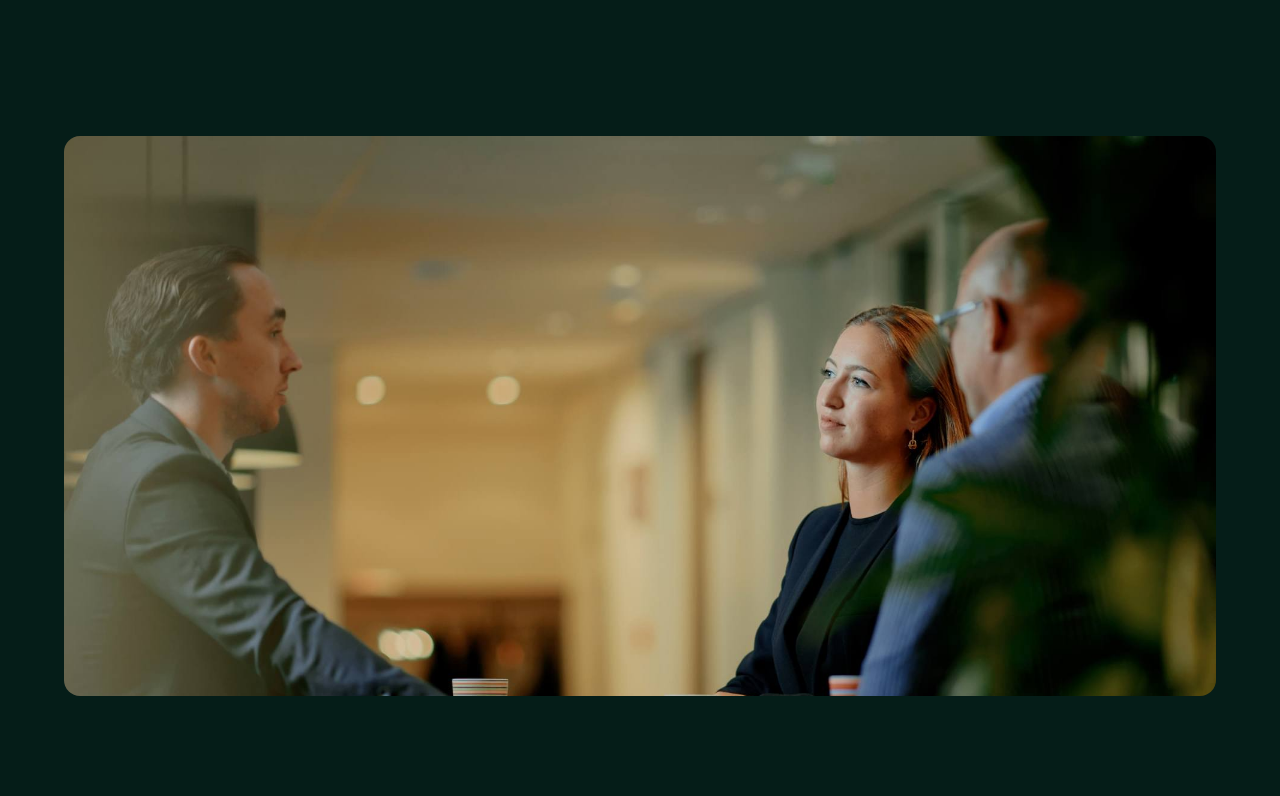
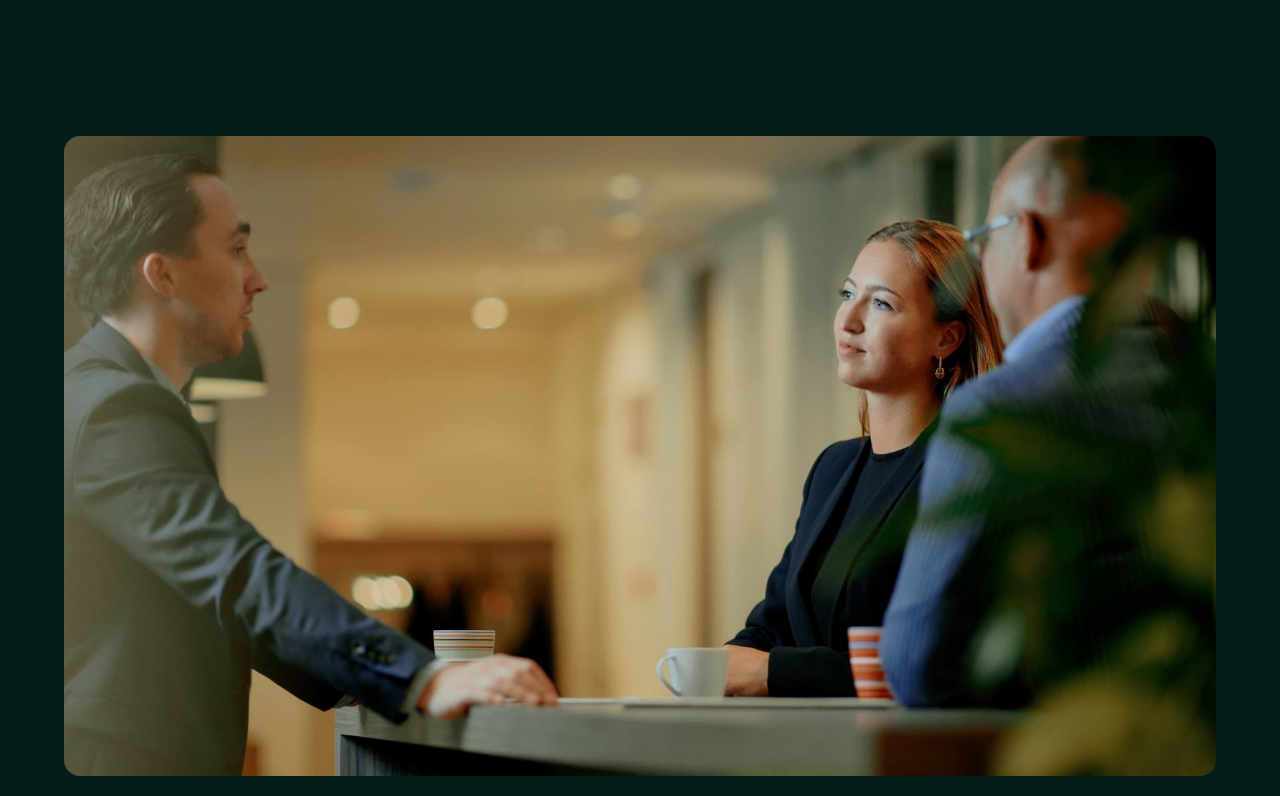
Before and after one commit to Siam48444/avvr, a plain HTML site: page index.html in a window 1280 px wide. Shown: the part 520-1316 px from the top of the page. Drawn offline with nearby package versions, Linux system fonts and the light colour scheme; a web font is replaced by a local one.

Commit message:
Update index.css

```diff
--- a/index.css
+++ b/index.css
@@ -211,12 +211,12 @@ main {
 
 .home_image {
     width: min(90vw, 110em);
-    height: clamp(6em, 70vh, 50em);
+    height: clamp(6em, 50vw, 50em);
     margin-inline: auto;
     border-radius: 1em;
     background-repeat: no-repeat;
-    background-position: center top;
-    background-size: cover;
+    background-position: center;
+    background-size: 110%;
 }
 
 .characteristics {
```
